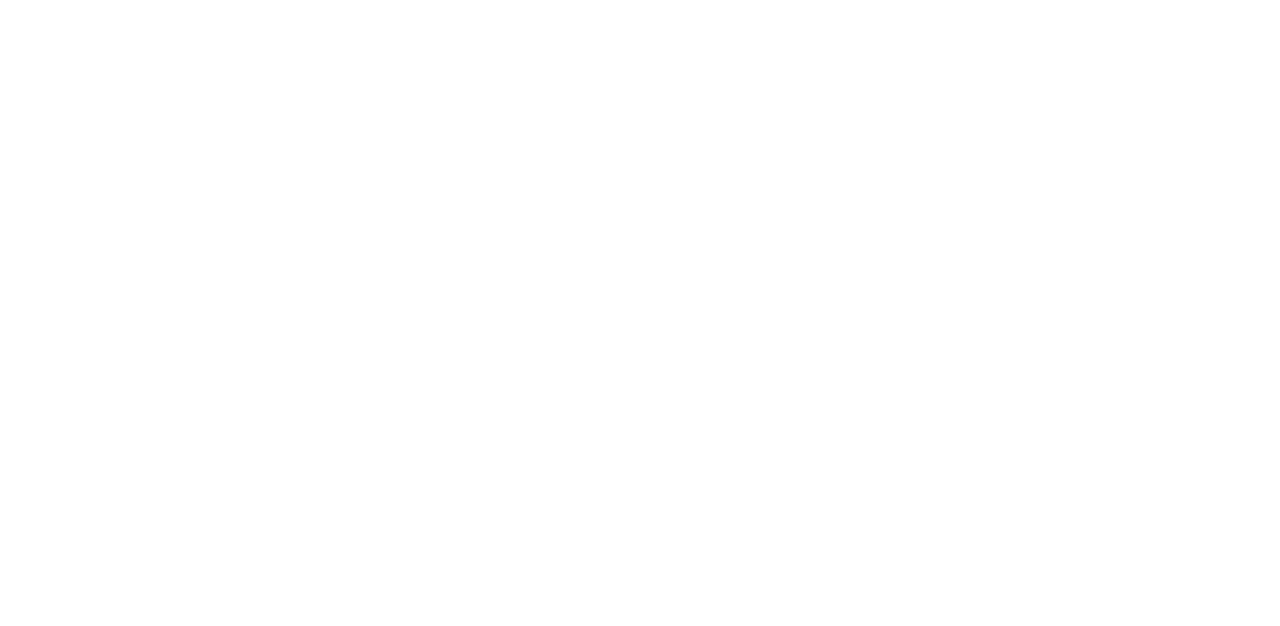
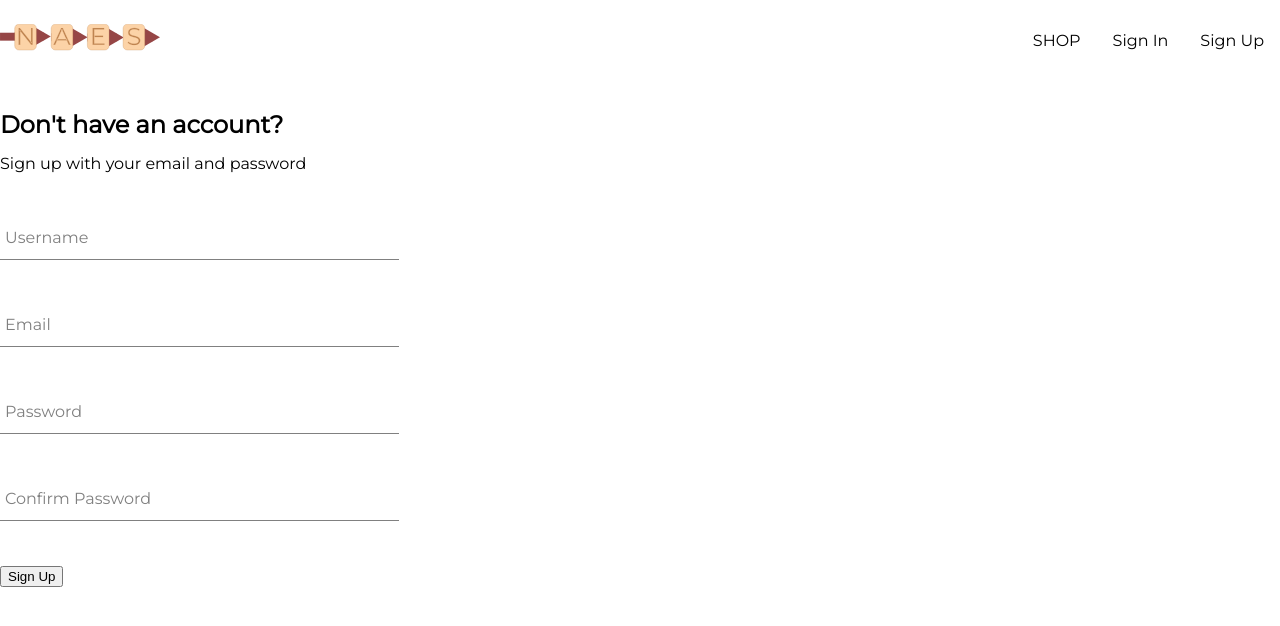
Before and after one commit to ethanfreire/NAES, a React (Create React App) app in the folder naes/: page /sign-up in a window 1280 px wide. Before the commit this address had no page. Shown: the top 626 px of the page. Built offline with nearby package versions, Linux system fonts and the light colour scheme.

Commit message:
added sign up route, generalize form input, created button component

```diff
--- a/naes/src/App.js
+++ b/naes/src/App.js
@@ -2,6 +2,7 @@
 import { Routes, Route } from "react-router-dom";
 import Navigation from "./routes/navigation/navigation.component";
 import SignIn from "./routes/sign-in/sign-in.component";
+import SignUp from "./routes/sign-up/sign-up.component";
 const Shop = () => {
   return(
     <div>
@@ -19,6 +20,8 @@
         <Route index element={<Home></Home>}></Route>
         <Route path='/shop' element={<Shop></Shop>}></Route>
         <Route path='/sign-in' element={<SignIn></SignIn>}></Route>
+        <Route path='/sign-up' element={<SignUp></SignUp>}></Route>
+
       </Route>
     </Routes>
   );
--- /dev/null
+++ b/naes/src/components/form-input/form-input.component.jsx
@@ -0,0 +1,21 @@
+import "../form-input/form-input.styles.scss";
+
+const FormInput = ({ label, inputOptions }) => {
+  return (
+    <div className="group">
+      <input className="form-input" {...inputOptions} />
+
+      {label && (
+        <label
+          className={`${
+            inputOptions.value.length ? "shrink" : ""
+          } form-input-label`}
+        >
+          {label}
+        </label>
+      )}
+    </div>
+  );
+};
+
+export default FormInput;
--- /dev/null
+++ b/naes/src/components/form-input/form-input.styles.scss
@@ -0,0 +1,54 @@
+$sub-color: grey;
+$main-color: black;
+
+@mixin shrinkLabel {
+  top: -14px;
+  font-size: 12px;
+  color: $main-color;
+}
+
+.group {
+  position: relative;
+  margin: 45px 0;
+
+  .form-input {
+    background: none;
+    background-color: white;
+    color: $sub-color;
+    font-size: 18px;
+    padding: 10px 10px 10px 5px;
+    display: block;
+    width: 100%;
+    border: none;
+    border-radius: 0;
+    border-bottom: 1px solid $sub-color;
+    margin: 25px 0;
+
+    &:focus {
+      outline: none;
+    }
+
+    &:focus ~ .form-input-label {
+      @include shrinkLabel();
+    }
+  }
+
+  input[type='password'] {
+    letter-spacing: 0.3em;
+  }
+
+  .form-input-label {
+    color: $sub-color;
+    font-size: 16px;
+    font-weight: normal;
+    position: absolute;
+    pointer-events: none;
+    left: 5px;
+    top: 10px;
+    transition: 300ms ease all;
+
+    &.shrink {
+      @include shrinkLabel();
+    }
+  }
+}
--- a/naes/src/routes/navigation/navigation.component.jsx
+++ b/naes/src/routes/navigation/navigation.component.jsx
@@ -17,6 +17,9 @@
           <Link className="nav-link" to="/sign-in">
             Sign In
           </Link>
+          <Link className="nav-link" to="/sign-up">
+            Sign Up
+          </Link>
         </div>
       </div>
       <Outlet></Outlet>
--- a/naes/src/routes/sign-in/sign-in.component.jsx
+++ b/naes/src/routes/sign-in/sign-in.component.jsx
@@ -2,7 +2,6 @@
   signInWithGooglePopup,
   createUserDocumentFromAuth,
 } from "../../utils/firebase/firebase.utils";
-import SignUpForm from "../../components/sign-up-form/sign-up-form.component";
 const SignIn = () => {
   const logGoogleUser = async () => {
     const { user } = await signInWithGooglePopup();
@@ -13,7 +12,6 @@
     <div>
       <h1>I'm the sign in page</h1>
       <button onClick={logGoogleUser}> Sign in with google popup</button>
-      <SignUpForm></SignUpForm>
     </div>
   );
 };
--- a/naes/src/components/sign-up-form/sign-up-form.component.jsx
+++ b/naes/src/routes/sign-up/sign-up.component.jsx
@@ -1,4 +1,5 @@
-import "../sign-up-form/sign-up-form.styles.scss";
+import FormInput from "../../components/form-input/form-input.component";
+import "../sign-up/sign-up.styles.scss"
 import { useState } from "react";
 import {
   createAuthUserWithEmailAndPassword,
@@ -11,7 +12,7 @@
   confirmPassword: "",
 };
 
-const SignUpForm = () => {
+const SignUp = () => {
   const [formFields, setFormFields] = useState(defaultFormFields);
   const { username, email, password, confirmPassword } = formFields;
   console.log(formFields);
@@ -59,47 +60,58 @@
   };
 
   return (
-    <div>
-      <h1>Sing up with your email and password</h1>
+    <div className='sign-up-container'>
+      <h2>Don't have an account?</h2>
+      <span>Sign up with your email and password</span>
+
       <form action="" onSubmit={handleSubmit}>
-        <label>Username</label>
-        <input
-          type="text"
-          required
-          onChange={handleChange}
-          name="username"
-          value={username}
+        <FormInput
+          label="Username"
+          inputOptions={{
+            type: "text",
+            required: true,
+            onChange: handleChange,
+            name: "username",
+            value: username,
+          }}
         />
 
-        <label>Email</label>
-        <input
-          type="email"
-          required
-          onChange={handleChange}
-          name="email"
-          value={email}
+        <FormInput
+          label="Email"
+          inputOptions={{
+            type: "email",
+            required: true,
+            onChange: handleChange,
+            name: "email",
+            value: email,
+          }}
         />
 
-        <label>Password</label>
-        <input
-          type="password"
-          required
-          onChange={handleChange}
-          name="password"
-          value={password}
+        <FormInput
+          label="Password"
+          inputOptions={{
+            type: "password",
+            required: true,
+            onChange: handleChange,
+            name: "password",
+            value: password,
+          }}
         />
 
-        <label>Confirm Password</label>
-        <input
-          type="password"
-          required
-          onChange={handleChange}
-          name="confirmPassword"
-          value={confirmPassword}
+        <FormInput
+          label="Confirm Password"
+          inputOptions={{
+            type: "password",
+            required: true,
+            onChange: handleChange,
+            name: "confirmPassword",
+            value: confirmPassword,
+          }}
         />
+
         <button type="submit">Sign Up</button>
       </form>
     </div>
   );
 };
-export default SignUpForm;
+export default SignUp;
--- /dev/null
+++ b/naes/src/routes/sign-up/sign-up.styles.scss
@@ -0,0 +1,8 @@
+.sign-up-container {
+    display: flex;
+    flex-direction: column;
+    width: 24em;
+    h2 {
+        margin: 0.6em 0;
+    }
+}
```
Also changed, not shown: naes/src/components/button/button.component.jsx (added), naes/src/components/button/button.styles.scss (added), naes/src/routes/sign-in/sign-in.styles.scss (added).
